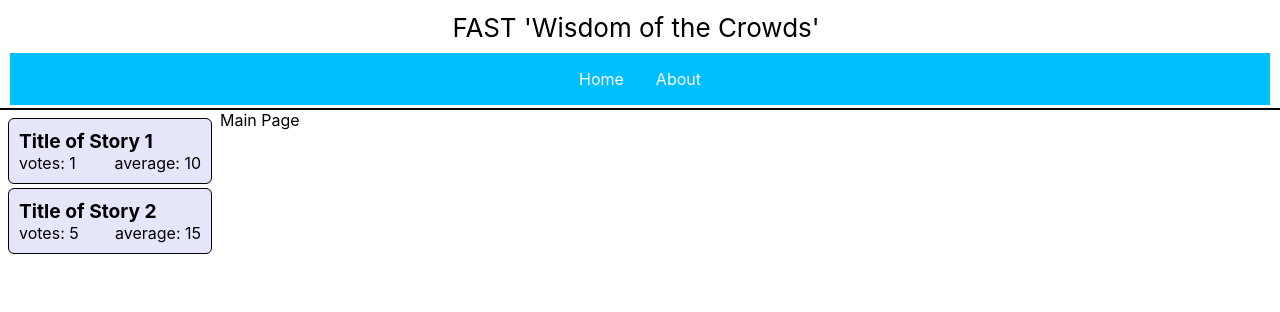
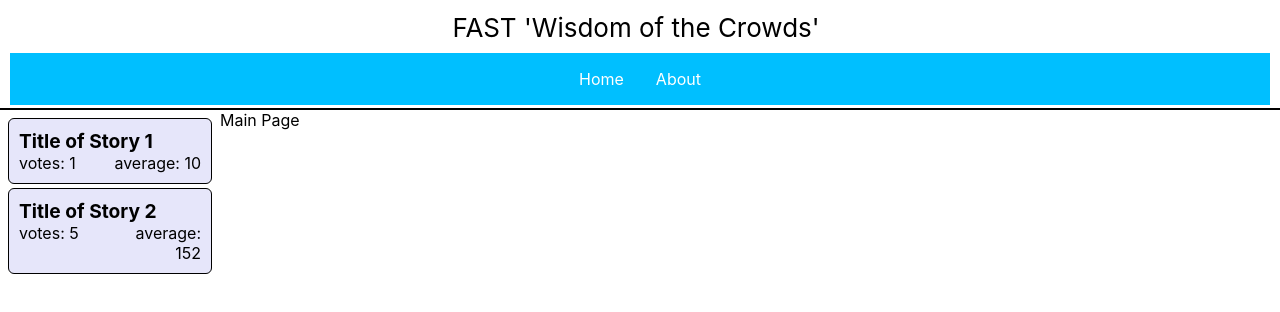
Before and after one commit to MyTurnyet/fast-wisdom-ui, a React (Create React App) app: page /home in a window 1280 px wide. Shown: the top 312 px of the page. Built offline with nearby package versions, Linux system fonts and the light colour scheme.

Commit message:
update average amount

```diff
--- a/src/configuration/fixtures/StoryFixtureData.ts
+++ b/src/configuration/fixtures/StoryFixtureData.ts
@@ -14,7 +14,7 @@ export const testStoryNumber2: StoryInformation = {
 	description:
 		'Change the background color of the site, but only when a user is logged in',
 	numberOfVotes: 5,
-	voteAverage: 15,
+	voteAverage: 152,
 };
 export const testStoryInformationArray: StoryInformation[] = [
 	testStoryNumber1,
```
